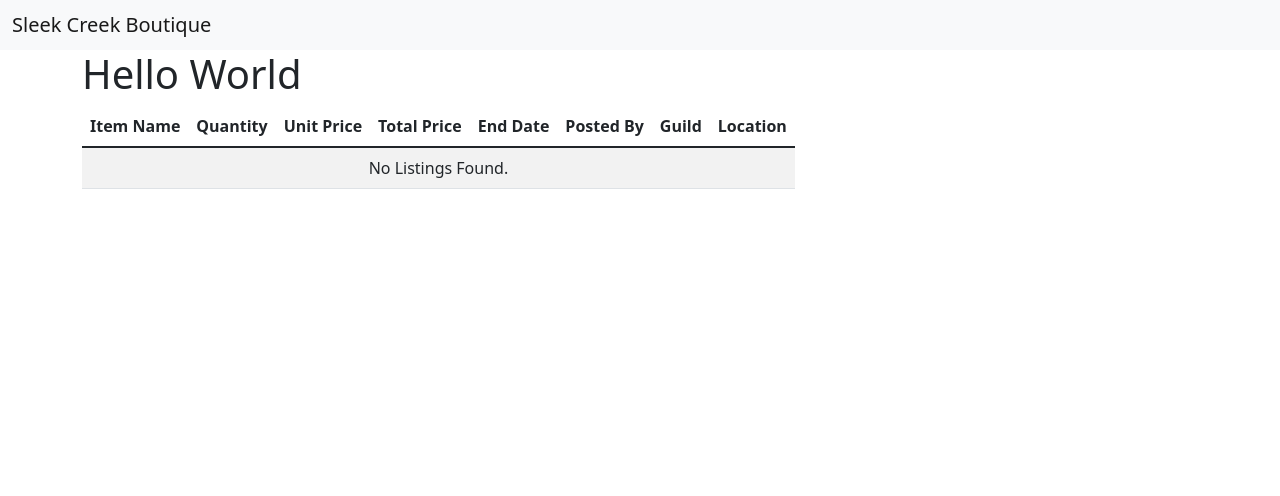
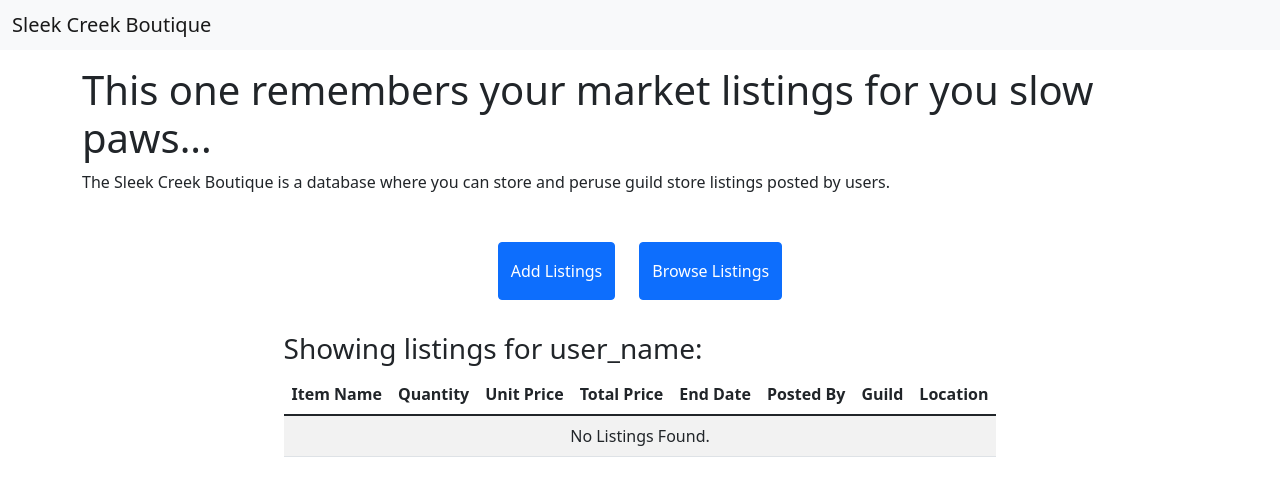
Before and after one commit to justindonthomas/sleekcreekboutique, a Django app: page /saleslog in a window 1280 px wide. Shown: the top 496 px of the page. Run offline with Django 4.2, Linux system fonts and the light colour scheme.

Commit message:
Styling index.

```diff
--- a/saleslog/templates/saleslog/index.html
+++ b/saleslog/templates/saleslog/index.html
@@ -2,13 +2,23 @@
 <!-- Landing page -->
 {% block content %}
 <div class="container">
-  <div class="row">
-    <div class="col-md-auto"/>
+  <div class="row d-flex justify-content-center py-3">
+    <h1>This one remembers your market listings for you slow paws...</h1>
+    <p>The Sleek Creek Boutique is a database where you can store and peruse
+      guild store listings posted by users.</p>
+  </div>
+  <div class="row d-flex justify-content-center py-3">
     <div class="col-md-auto">
-      <h1>Hello World</h1>
+      <a href="#" class="btn btn-primary py-3">Add Listings</a>
+    </div>
+    <div class="col-md-auto">
+      <a href="#" class="btn btn-primary py-3">Browse Listings</a>
+    </div>
+  </div>
+  <div class="row d-flex justify-content-center py-3">
+    <div class="col-md-auto">
       {% include "saleslog/partials/listing_table.html" %}
     </div>
-    <div class="col-md-auto"/>
-  </row>
+  </div>
 </div>
 {% endblock %}
--- a/saleslog/templates/saleslog/partials/listing_table.html
+++ b/saleslog/templates/saleslog/partials/listing_table.html
@@ -1,3 +1,4 @@
+<h3> Showing listings for user_name:</h3>
 <table class="table table-striped">
   <thead>
     <tr>
```
